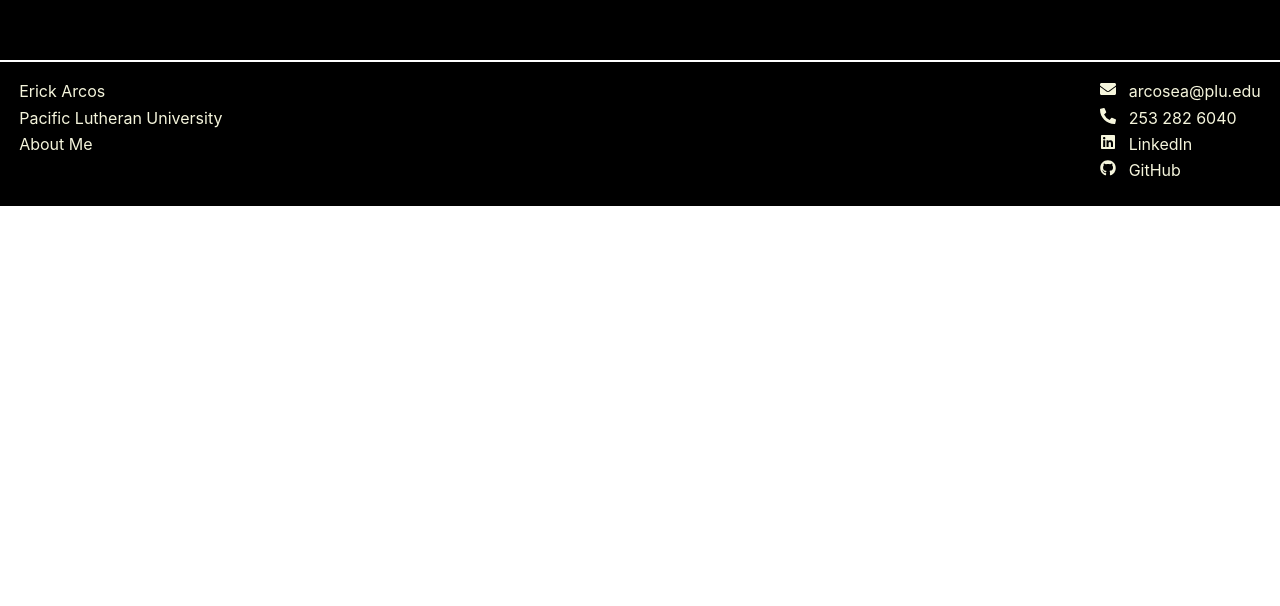
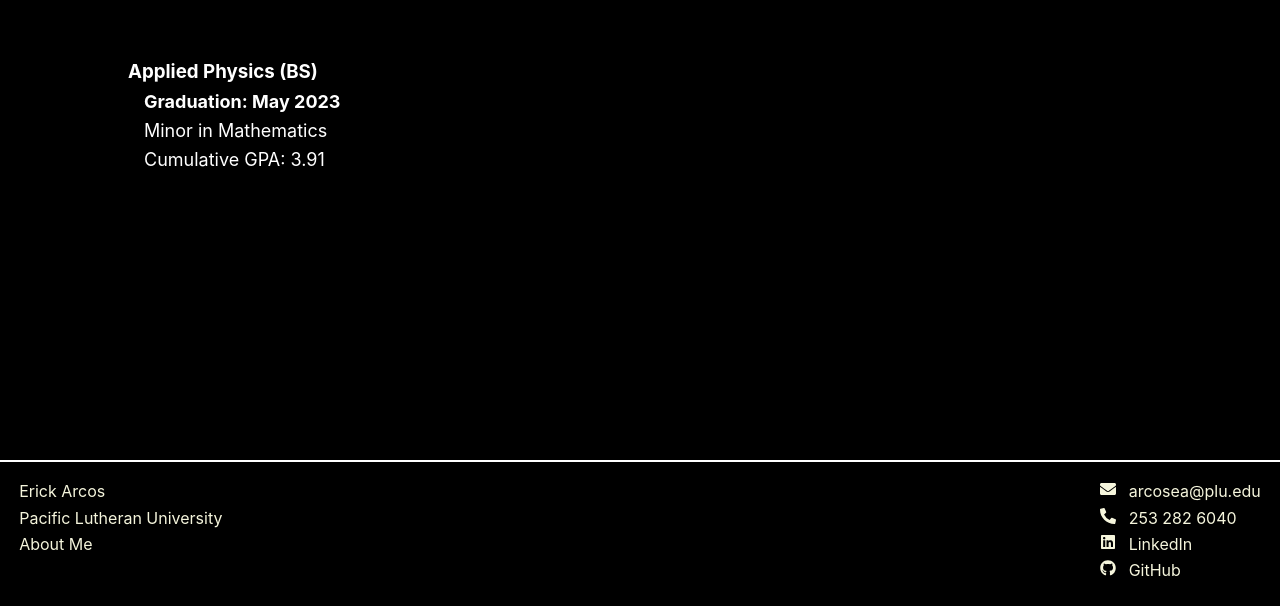
Before and after one commit to arcosea/portfolio, a React (Create React App) app: page /education in a window 1280 px wide. Shown: the part 774-1380 px from the top of the page. Before the commit the page ends 980 px from the top, so only its background shows below. Built offline with nearby package versions, Linux system fonts and the light colour scheme.

Commit message:
beginning to sep education & xp

```diff
--- a/src/pages/Education.tsx
+++ b/src/pages/Education.tsx
@@ -28,11 +28,18 @@ export function Education(){
     }, []);
 
     return (
-        <div className="container">
+        <div className="edu-container">
             <div className="section-header">
                 <h2 className="header-name hidden"> <GiMaterialsScience/> Education  <GiBlackBook/> </h2>
             </div>
-
+            <div className="phys-edu">
+                <h3 className="deg-name"> Applied Physics (BS) </h3>
+                <div className="degree-info">
+                        <span className="timeline"> <strong> Graduation</strong>: May 2023</span>
+                        <span className="minor"> Minor in Mathematics</span>
+                        <span className="gpa"> Cumulative GPA: 3.91 </span>
+                </div>
+            </div>
 
 
 
--- a/src/pages/Experience.tsx
+++ b/src/pages/Experience.tsx
@@ -134,10 +134,9 @@ export function EducationWork(){
                     <h3 className="component-name" id="degree-name"> Bachelors of Science in Applied Physics</h3>
                     <h4 className="component-name" id="plu"> Pacific Lutheran University</h4>
                     <div className="degree-info">
-                        <span className="timeline"> September. 2018 - Present, <strong> Graduation</strong>: May 2023</span>
+                        <span className="timeline"> <strong> Graduation</strong>: May 2023</span>
                         <span className="minor"> Minor in Mathematics</span>
-                        <span className="gpa"> Cumulative GPA: 3.91 </span>
-
+                        <span className="gpa"> <strong> Cumulative GPA: </strong> 3.91 </span>
                     </div>
                     {/* Physics Classes */}
                     <div className="course-container">
--- a/src/styling/Education.css
+++ b/src/styling/Education.css
@@ -1,10 +1,37 @@
-.container{
+
+/***** Containers */
+.edu-container{
     width: 100%;
-    text-align: center;
-    background-color: black;
+    height: 100%;
+    background: black;
 }
 
 .section-header{
-    padding-top: 20rem;
-    padding-bottom: 12rem;
+    /* padding-top: 20rem;
+    padding-bottom: 12rem; */
+    text-align: center;
+    min-height: 25vh;
 }
+
+.phys-edu{
+    margin-left: 10%;
+    background-color: black;
+    color:white;
+    min-height: 50vh;
+}
+
+/*** Degree info */
+.deg-name{
+    padding: 0rem;
+    margin: 0rem;
+}
+
+.degree-info{
+    display: flex;
+    flex-direction: column;
+}
+
+.degree-info span{
+    margin: 0.5rem 0rem 0rem 1rem;
+    font-size: large;
+}
```
